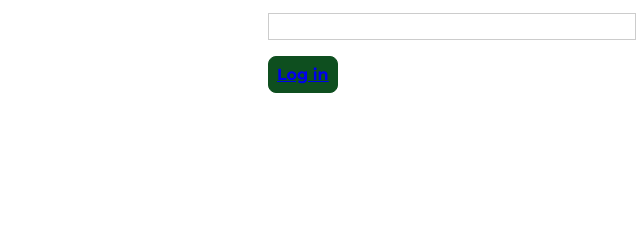
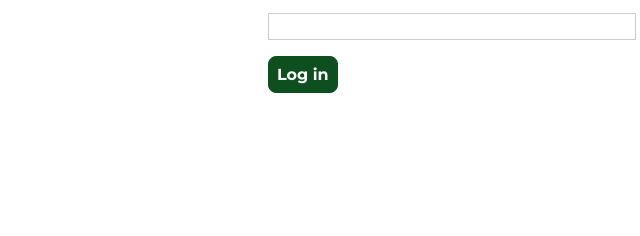
Before and after one commit to bozicschucky/Maintenance-Tracker, a plain HTML site: page html/forms/login.html in a window 1280 px wide. Shown: the part 278-514 px from the top of the page, 188-828 px from the left. Drawn offline with Linux system fonts and the light colour scheme.

Commit message:
fix broken button style

```diff
--- a/css/forms.css
+++ b/css/forms.css
@@ -63,6 +63,16 @@ main {
     margin-top: 1rem;
 }
 
+button a {
+    text-decoration: none;
+    color: #fff;
+}
+
+button a:hover {
+    text-decoration: none;
+    color: #000;
+}
+
 @media (min-width: 40rem) {
     .signup-form {
         margin: auto;
```
